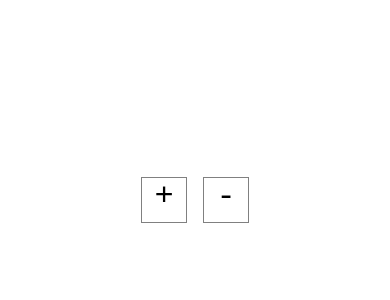
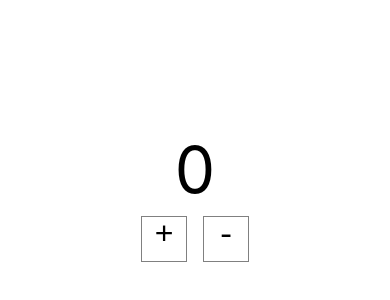
Before and after one commit to jaghit/ReduxCounter, a React Native app: screen / in a window 390 px wide. Shown: the part 222-522 px from the top of the page. Built offline with nearby package versions, Linux system fonts and the light colour scheme.

Commit message:
Finish redux.

```diff
--- a/src/index.js
+++ b/src/index.js
@@ -9,7 +9,7 @@ class Counter extends Component {
         return (
             <View style={styles.container}>
                 <View style={styles.counterView}>
-                    <Text style={styles.counterText}>{this.props.count}</Text>
+                    <Text style={styles.counterText}>{this.props.CountReducer.count}</Text>
                 </View>
                 <View style={styles.buttonView}>
                     <TouchableHighlight onPress={() => { this.props.increment() }}>
--- a/src/reducers/CountReducer.js
+++ b/src/reducers/CountReducer.js
@@ -6,11 +6,11 @@ function CountReducer(state = INITIAL_STATE, actions) {
     switch (actions.type) {
         case INCREMENT:
             return {
-                ...state, count: count + 1
+                ...state, count: state.count + 1
             };
         case DECREMENT:
             return {
-                ...state, count: count - 1
+                ...state, count: state.count - 1
             };
         default: {
             return {
```
